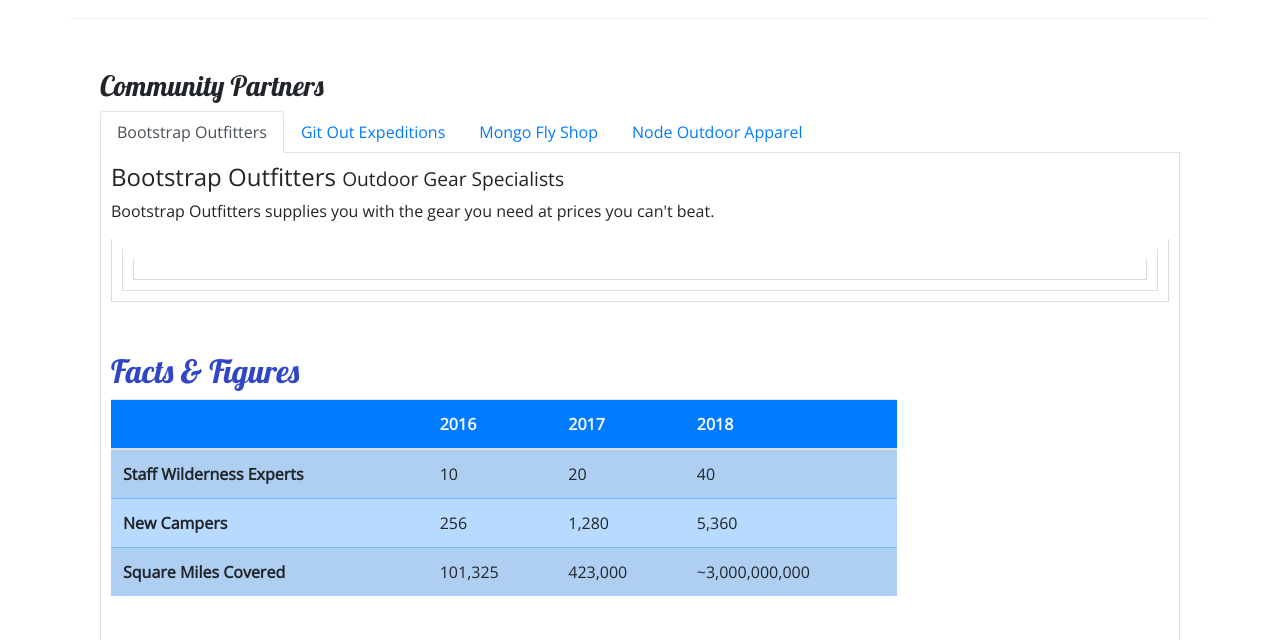
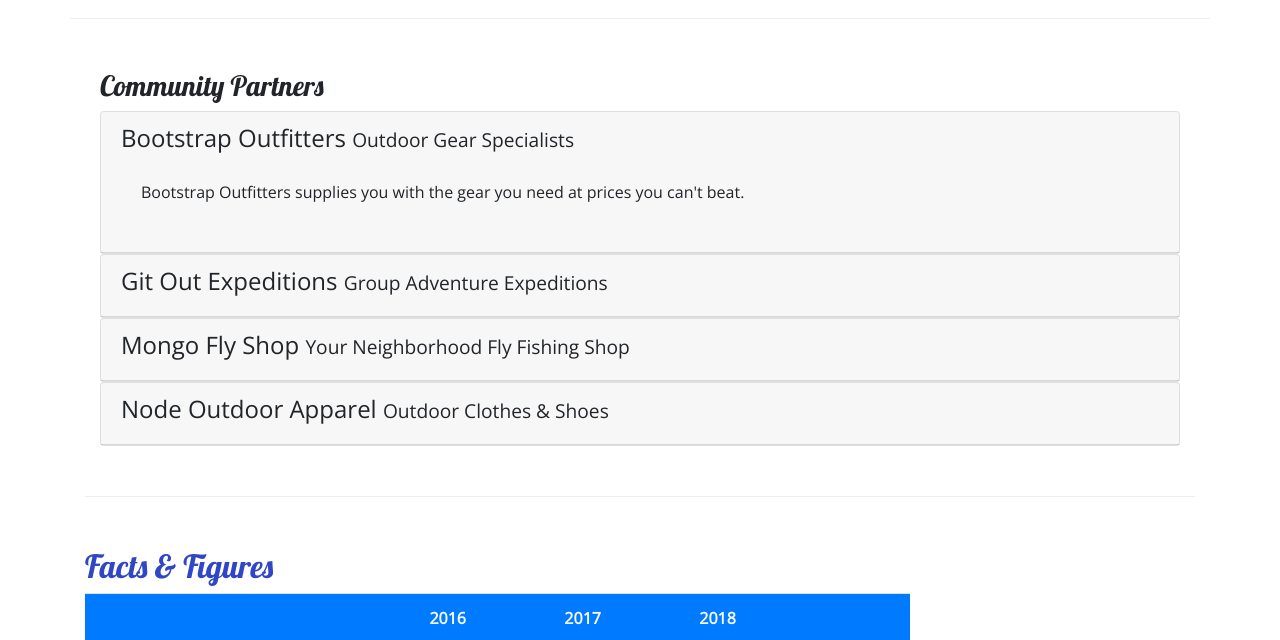
Before and after one commit to RachelleDMitchell/nucampsite, a website: page aboutus.html in a window 1280 px wide. Shown: the part 810-1450 px from the top of the page. Drawn offline with nearby package versions, Linux system fonts and the light colour scheme.

Commit message:
Accordion

```diff
--- a/aboutus.html
+++ b/aboutus.html
@@ -110,44 +110,64 @@
         <div class="row row-content">
             <div class="col">
                 <h3>Community Partners</h3>
-                <ul class="nav nav-tabs">
-                    <li class="nav-item">
 
-                      <a class="nav-link active" href="#bootstrap" role="tab" data-toggle="tab">Bootstrap Outfitters</a>
-                    </li>
-                    <li class="nav-item">
-                        <a class="nav-link" href="#git" role="tab" data-toggle="tab">Git Out Expeditions</a>
-                    </li>
-                    <li class="nav-item">
-                        <a class="nav-link" href="#mongo" role="tab" data-toggle="tab">Mongo Fly Shop</a>
-                    </li>
-                    <li class="nav-item">
-                        <a class="nav-link" href="#node" role="tab" data-toggle="tab">Node Outdoor Apparel</a>
-                    </li>
-                </ul>
-                <div class="tab-content">
-                    <div role="tabpanel" class="tab-pane fade show active" id="bootstrap">
-                    <h4>Bootstrap Outfitters <small>Outdoor Gear Specialists</small></h4>
-                <p class="d-none d-sm-block">Bootstrap Outfitters supplies you with the gear you need at prices you
-                    can't beat.</p>
+                <div id="accordion">
+                    <div class="card">
+                        <div role="tab" class="card-header">
+                            <h4>
+                                <a data-toggle="collapse" data-target="#bootstrap">
+                                    Bootstrap Outfitters <small>Outdoor Gear Specialists</small>
+                                </a>
+                            </h4>
+                            <div class="collapse show" id="bootstrap" data-parent="#accordion">
+                                <div class="card-body">
+                                    <p class="d-none d-sm-block">Bootstrap Outfitters supplies you with the gear you need at prices you can't beat.</p>
+                                </div>
+                            </div>
+                        </div>
+                    </div>
                 </div>
-                <div class="tab-content">
-                    <div role="tabpanel" class="tab-pane fade" id="git">
-                <h4>Git Out Expeditions <small>Group Adventure Expeditions</small></h4>
-                <p class="d-none d-sm-block">Join Git Out Expeditions to explore new horizons with a group of other
-                    adventurers!</p>
+                <div class="card">
+                    <div role="tab" class="card-header">
+                        <h4>
+                            <a class="collapsed" data-toggle="collapse" data-target="#git">
+                                Git Out Expeditions <small>Group Adventure Expeditions</small>
+                            </a>
+                        </h4>
+                        <div class="collapse" id="git" data-parent="#accordion">
+                            <div class="card-body">
+                                <p class="d-none d-sm-block">Join Git Out Expeditions to explore new horizons with a group of other adventurers!</p>
+                           </div>
+                        </div>
+                    </div>
                 </div>
-                <div class="tab-content">
-                    <div role="tabpanel" class="tab-pane fade" id="mongo">
-                <h4>Mongo Fly Shop <small>Your Neighborhood Fly Fishing Shop</small></h4>
-                <p class="d-none d-sm-block">Need a new fishing pole, a tacklebox, or flies of all kinds? Stop by Mongo
-                    Fly Shop.</p>
+                <div class="card">
+                    <div role="tab" class="card-header">
+                        <h4>
+                            <a class="collapsed" data-toggle="collapse" data-target="#mongo">
+                                Mongo Fly Shop <small>Your Neighborhood Fly Fishing Shop</small>
+                            </a>
+                        </h4>
+                        <div class="collapse" id="mongo" data-parent="#accordion">
+                            <div class="card-body">
+                                <p class="d-none d-sm-block">Need a new fishing pole, a tacklebox, or flies of all kinds? Stop by Mongo Fly Shop.</p>
+                            </div>
+                        </div>
+                    </div>
                 </div>
-                <div class="tab-content">
-                    <div role="tabpanel" class="tab-pane fade" id="node">
-                <h4>Node Outdoor Apparel <small>Outdoor Clothes & Shoes</small></h4>
-                <p class="d-none d-sm-block">From polar fleeces to swimsuits, hiking boots to waders, a visit to Node
-                    will be sure to get you covered.</p>
+                <div class="card">
+                    <div role="tab" class="card-header">
+                        <h4>
+                            <a class="collapsed" data-toggle="collapse" data-target="#node">
+                                Node Outdoor Apparel <small>Outdoor Clothes & Shoes</small>
+                            </a>
+                        </h4>
+                        <div class="collapse" id="node" data-parent="#accordion">
+                            <div class="card-body">
+                                <p class="d-none d-sm-block">From polar fleeces to swimsuits, hiking boots to waders, a visit to Node will be sure to get you covered.</p>
+                            </div>
+                        </div>
+                    </div>
                 </div>
             </div>
         </div>
--- a/css/styles.css
+++ b/css/styles.css
@@ -36,8 +36,7 @@ header h2 {
     background-color: #901CAD;
 }
 
-.tab-content {
-    border: 1px solid #DDD;
-    border-top: none;
-    padding: 10px;
-}
+a, a:hover {
+    color: inherit;
+    text-decoration: none;
+  }
```
